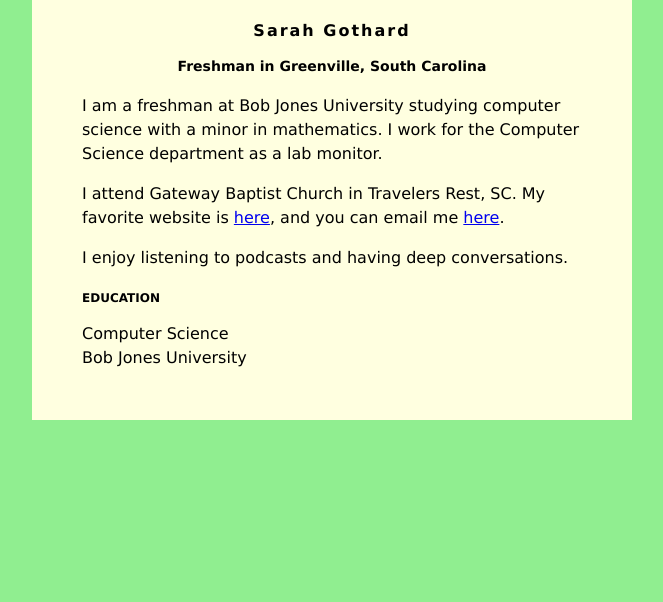
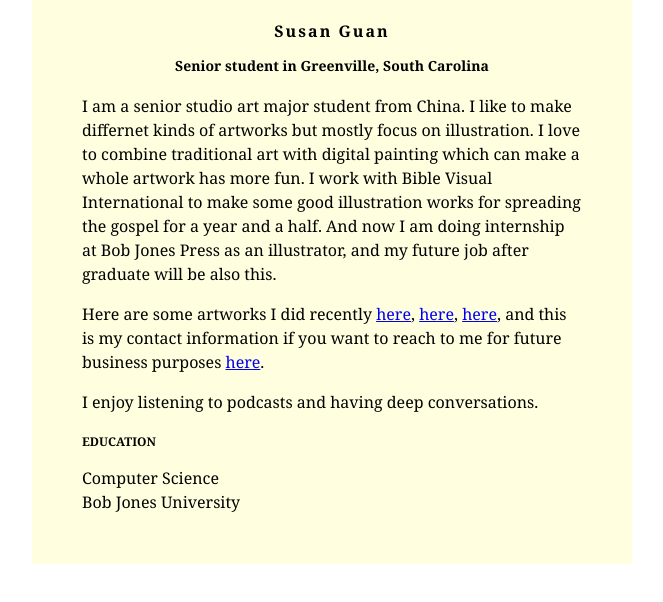
Before and after one commit to SusanG0605/SusanG0605.github.io, a plain HTML site: page index.html in a window 1280 px wide. Shown: the whole page, without its empty margins (308-971 px from the left). Drawn offline with Linux system fonts and the light colour scheme.

Commit message:
Update personal information and styling in index.html

```diff
--- a/index.html
+++ b/index.html
@@ -2,8 +2,8 @@
 <head>
 <style>
 body {
-    background: lightgreen;
-    font-family: Verdana;
+    background: lightpurple;
+    font-family: Georgia;
 }
 #content {
     background: lightyellow;
@@ -30,14 +30,21 @@
 </head>
 <body>
     <div id="content">
-        <h1>Sarah Gothard</h1>
-        <h2>Freshman in Greenville, South Carolina</h2>
+        <h1>Susan Guan</h1>
+        <h2>Senior student in Greenville, South Carolina</h2>
 
-         <p>I am a freshman at Bob Jones University studying computer science with a minor in
-            mathematics. I work for the Computer Science department as a lab monitor.</p>
+         <p>I am a senior studio art major student from China.
+            I like to make differnet kinds of artworks but mostly focus on illustration.
+            I love to combine traditional art with digital painting which can make a whole artwork has more fun.
+            I work with Bible Visual International to make some good illustration works for spreading the gospel for a year and a half.
+            And now I am doing internship at Bob Jones Press as an illustrator, and my future job after graduate will be also this.
+         </p>
          <p>
-            I attend Gateway Baptist Church in Travelers Rest, SC. My favorite website is
-            <a href="https://mobilehymns.org/">here</a>, and you can email me
+            Here are some artworks I did recently
+            <a href="https://www.instagram.com/p/DOkhT8gjWFZ/?utm_source=ig_web_copy_link&igsh=MzRlODBiNWFlZA==">here</a>,
+            <a href="https://www.instagram.com/p/DO4TWU5EtlA/?utm_source=ig_web_copy_link&igsh=MzRlODBiNWFlZA==">here</a>,
+            <a href="https://www.instagram.com/p/DJN93swAcLv/?utm_source=ig_web_copy_link&igsh=MzRlODBiNWFlZA==">here</a>,
+             and this is my contact information if you want to reach to me for future business purposes
             <a href="mailto:sgothard@bju.edu">here</a>.
          </p>
          <p>
```
